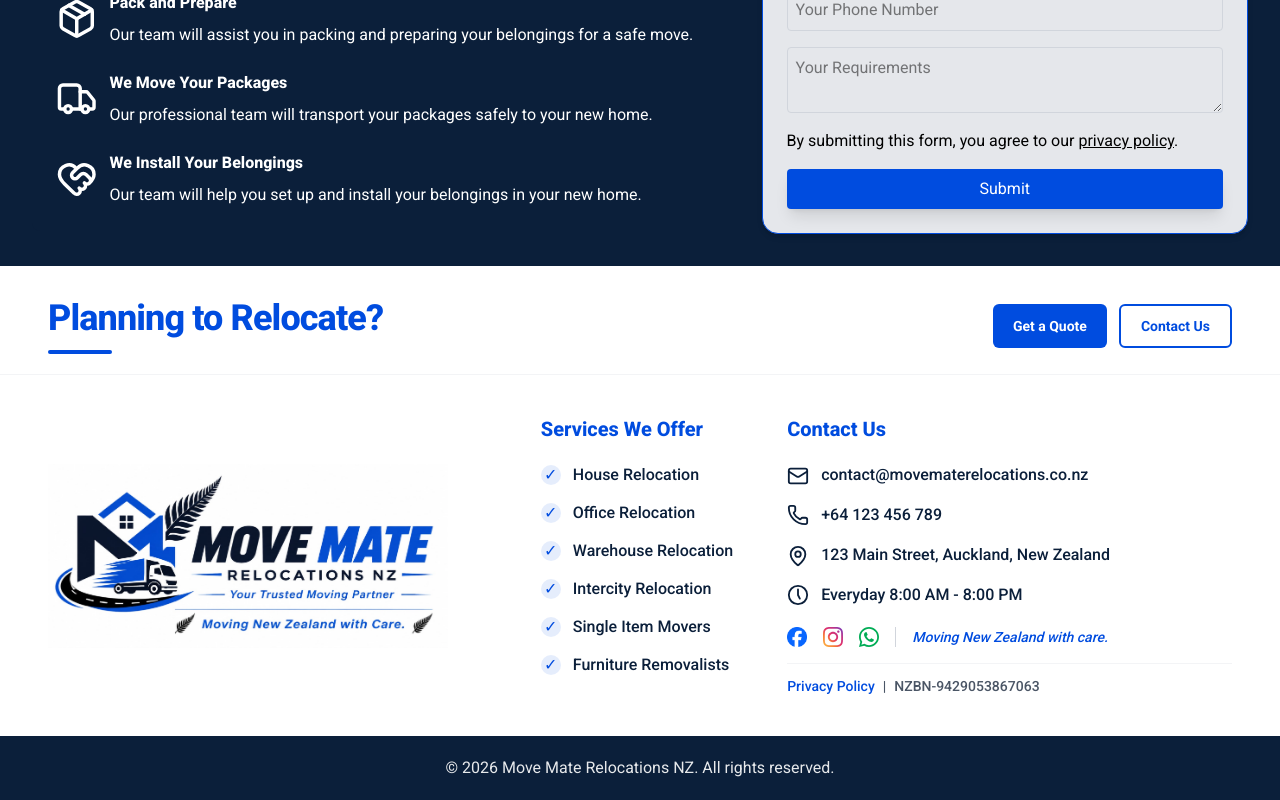
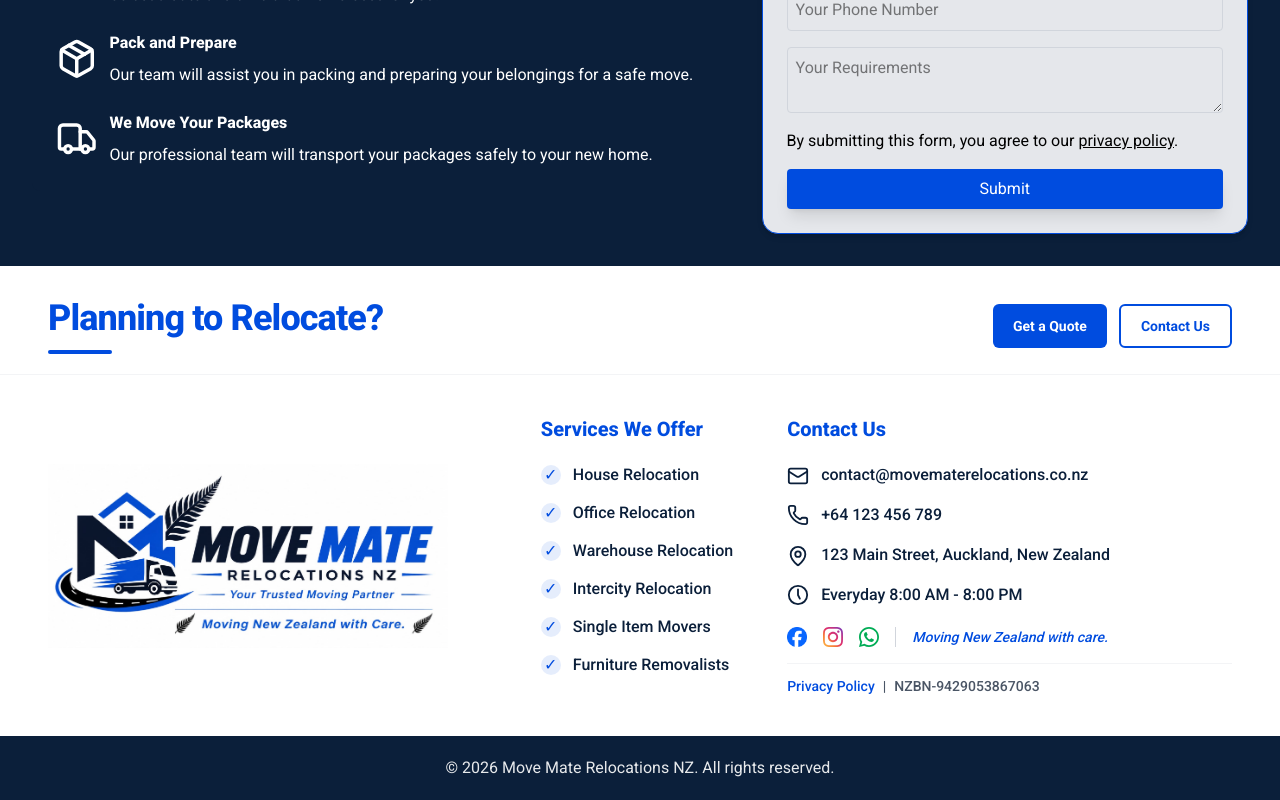
Before and after one commit to Gursimran-Singh-dcsa/move-mate, a Next.js app: page / in a window 1280 px wide. Shown: the part 3075-3875 px from the top of the page. Built offline with nearby package versions, Linux system fonts and the light colour scheme.

Commit message:
Add: changes

```diff
--- a/shared/components/StepsAndQuote.tsx
+++ b/shared/components/StepsAndQuote.tsx
@@ -125,27 +125,27 @@ const Steps = () => {
         description:
           "Our professional team will transport your packages safely to your new home.",
       },
-      {
-        icon: (
-          <svg
-            xmlns="http://www.w3.org/2000/svg"
-            width="24"
-            height="24"
-            viewBox="0 0 24 24"
-            fill="none"
-            stroke="currentColor"
-            strokeWidth="2"
-            strokeLinecap="round"
-            strokeLinejoin="round"
-            className="lucide lucide-heart-handshake-icon lucide-heart-handshake h-full w-[45px]"
-          >
-            <path d="M19.414 14.414C21 12.828 22 11.5 22 9.5a5.5 5.5 0 0 0-9.591-3.676.6.6 0 0 1-.818.001A5.5 5.5 0 0 0 2 9.5c0 2.3 1.5 4 3 5.5l5.535 5.362a2 2 0 0 0 2.879.052 2.12 2.12 0 0 0-.004-3 2.124 2.124 0 1 0 3-3 2.124 2.124 0 0 0 3.004 0 2 2 0 0 0 0-2.828l-1.881-1.882a2.41 2.41 0 0 0-3.409 0l-1.71 1.71a2 2 0 0 1-2.828 0 2 2 0 0 1 0-2.828l2.823-2.762" />
-          </svg>
-        ),
-        title: "We Install Your Belongings",
-        description:
-          "Our team will help you set up and install your belongings in your new home.",
-      },
+    //   {
+    //     icon: (
+    //       <svg
+    //         xmlns="http://www.w3.org/2000/svg"
+    //         width="24"
+    //         height="24"
+    //         viewBox="0 0 24 24"
+    //         fill="none"
+    //         stroke="currentColor"
+    //         strokeWidth="2"
+    //         strokeLinecap="round"
+    //         strokeLinejoin="round"
+    //         className="lucide lucide-heart-handshake-icon lucide-heart-handshake h-full w-[45px]"
+    //       >
+    //         <path d="M19.414 14.414C21 12.828 22 11.5 22 9.5a5.5 5.5 0 0 0-9.591-3.676.6.6 0 0 1-.818.001A5.5 5.5 0 0 0 2 9.5c0 2.3 1.5 4 3 5.5l5.535 5.362a2 2 0 0 0 2.879.052 2.12 2.12 0 0 0-.004-3 2.124 2.124 0 1 0 3-3 2.124 2.124 0 0 0 3.004 0 2 2 0 0 0 0-2.828l-1.881-1.882a2.41 2.41 0 0 0-3.409 0l-1.71 1.71a2 2 0 0 1-2.828 0 2 2 0 0 1 0-2.828l2.823-2.762" />
+    //       </svg>
+    //     ),
+    //     title: "We Install Your Belongings",
+    //     description:
+    //       "Our team will help you set up and install your belongings in your new home.",
+    //   },
     ],
     [],
   );
```
